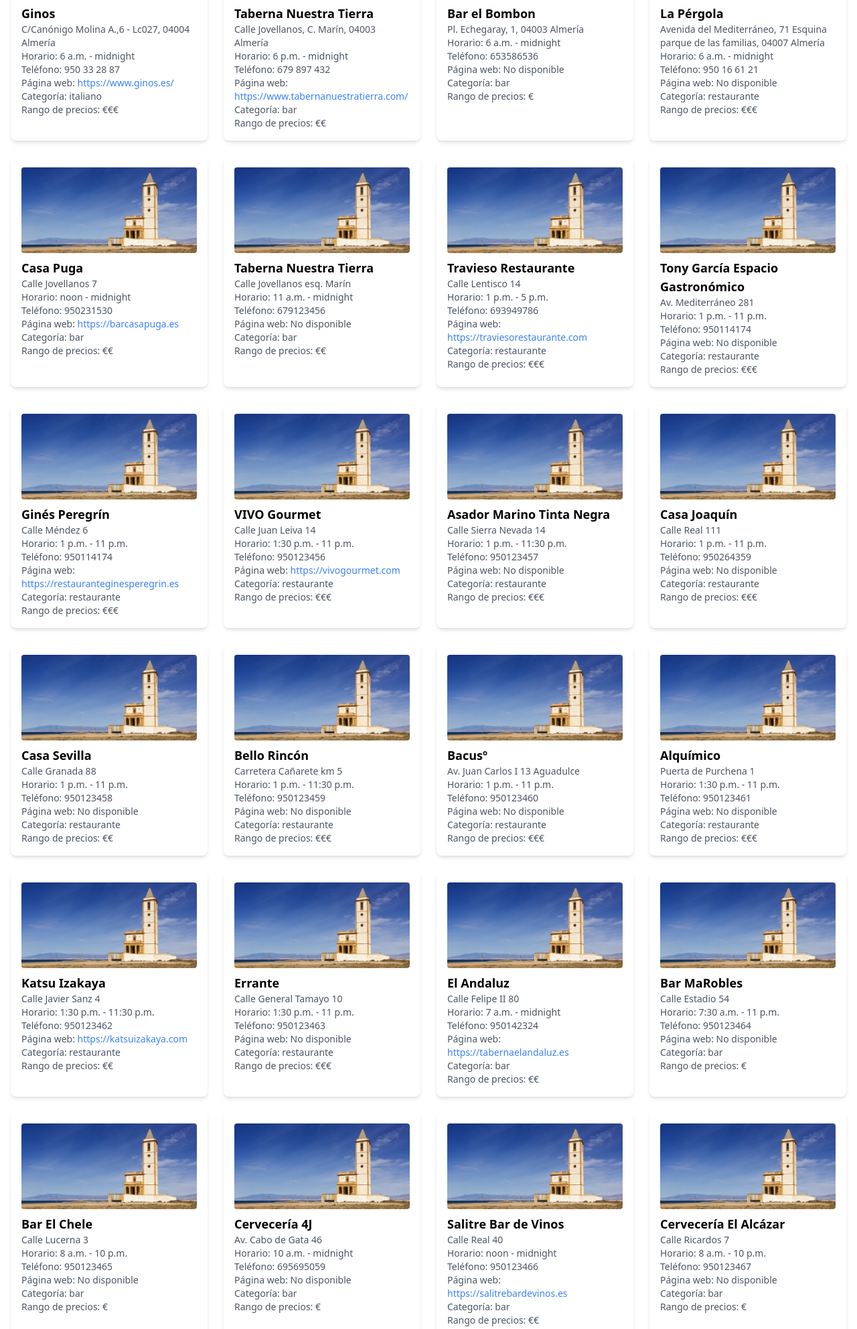
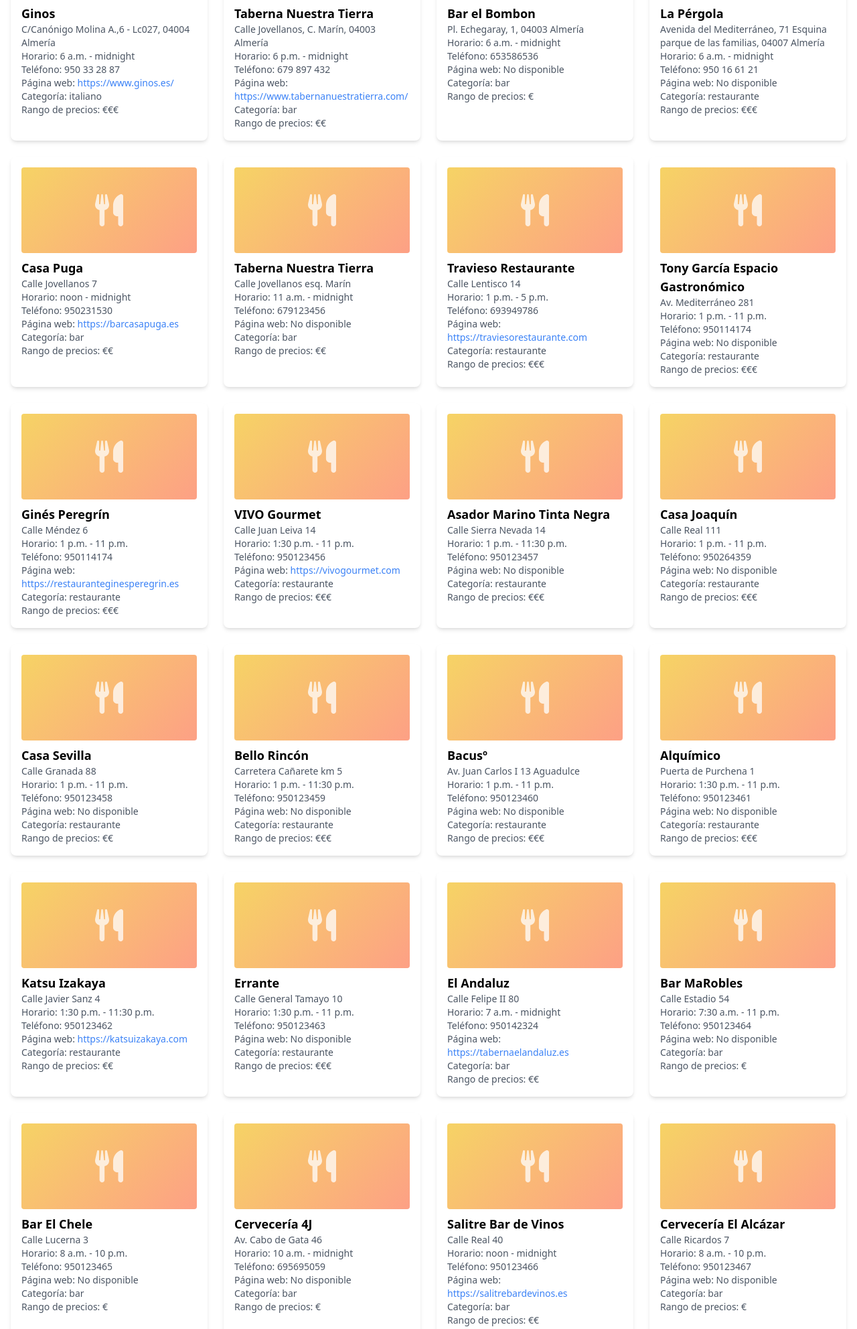
Before and after one commit to Antoniomorales17/AlmeriaFoodMap, a Django app: page /restaurants/ in a window 1280 px wide. Shown: the part 1144-3129 px from the top of the page at 67% size. Run offline with Django 5.2, Linux system fonts and the light colour scheme; data comes from the database, SQL or seed files in the repository; some libraries are stand-ins or nearby versions.

Commit message:
fix: placeholder restaurante con icono en vez de foto iglesia

```diff
--- a/myapp/templates/restaurant_list.html
+++ b/myapp/templates/restaurant_list.html
@@ -20,6 +20,8 @@
         .theme-toggle { cursor: pointer; width: 24px; height: 24px; transition: transform 0.3s ease; }
         .light-theme .theme-toggle { fill: #fbbf24; }
         .dark-theme .theme-toggle { fill: #718096; transform: rotate(180deg); }
+        .placeholder-img { background: linear-gradient(135deg, #f6d365, #fda085); }
+        .dark-theme .placeholder-img { background: linear-gradient(135deg, #4a5568, #2d3748); }
     </style>
 </head>
 <body class="light-theme font-sans leading-normal tracking-normal">
@@ -78,7 +80,9 @@
                 {% if restaurant.image %}
                 <img src="{{ restaurant.image.url }}" alt="{{ restaurant.name }}" class="w-full h-32 object-cover rounded mb-2" />
                 {% else %}
-                <img src="/static/cabo.jpg" alt="No disponible" class="w-full h-32 object-cover rounded mb-2" />
+                <div class="w-full h-32 placeholder-img rounded mb-2 flex items-center justify-center text-white">
+                    <i class="fas fa-utensils text-5xl opacity-75"></i>
+                </div>
                 {% endif %}
                 <h3 class="text-lg font-semibold">{{ restaurant.name }}</h3>
                 <p class="text-sm text-gray-600">{{ restaurant.address }}</p>
```
